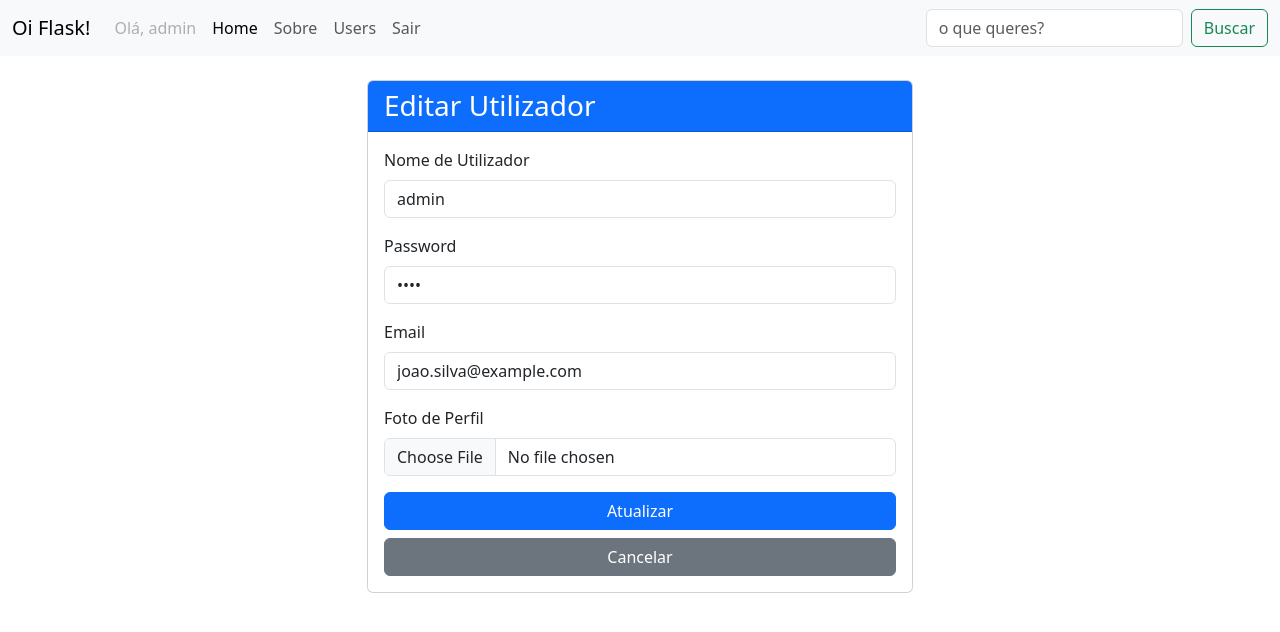
After one commit to StorThiago/base-flask, a Flask app: page /update_user/1 in a window 1280 px wide. The commit adds this page. Shown: the top 632 px of the page. Run offline with Flask 2, Linux system fonts and the light colour scheme; a user stored in the database is signed in; data comes from the database, SQL or seed files in the repository; both versions use the stored data as it was after the commit; data that the repository does not hold is empty; some libraries are stand-ins or nearby versions.

Commit message:
feat: Integração com MySQL e CRUD Básico

```diff
--- a/app/app.py
+++ b/app/app.py
@@ -1,6 +1,7 @@
+import os
 from flask import Flask, request, render_template, redirect, url_for, flash, g, session
 import mysql.connector
-import os
+from werkzeug.utils import secure_filename
 
 
 app = Flask(__name__)
@@ -14,6 +15,18 @@ app.config['MYSQL_HOST'] = os.getenv('DB_HOST', 'db')
 app.config['MYSQL_USER'] = os.getenv('DB_USER', 'flask_user')
 app.config['MYSQL_PASSWORD'] = os.getenv('DB_PASSWORD', 'flask_password')
 app.config['MYSQL_DATABASE'] = os.getenv('DB_NAME', 'flask_db')
+
+
+# Configurações do upload
+UPLOAD_FOLDER = 'static/images/uploads'
+ALLOWED_EXTENSIONS = {'png', 'jpg', 'jpeg', 'gif'}
+app.config['UPLOAD_FOLDER'] = UPLOAD_FOLDER
+app.config['MAX_CONTENT_LENGTH'] = 16 * 1024 * 1024  # 16MB
+
+
+def allowed_file(filename):
+    return '.' in filename and \
+           filename.rsplit('.', 1)[1].lower() in ALLOWED_EXTENSIONS
 
 
 # Gerir coneções com a base
@@ -52,7 +65,7 @@ def login():
         password = request.form.get('password')
 
         if not username or not password:
-            flash('Preencha todos os campos!', 'error')
+            flash('Preencha todos os campos!', 'primary')
             return render_template('login.html')
 
         try:
@@ -70,11 +83,11 @@ def login():
                 flash('Login bem-sucedido!', 'success')
                 return redirect(url_for('dashboard'))
             else:
-                flash('Credenciais inválidas!', 'error')
+                flash('Credenciais inválidas!', 'warning')
 
         except mysql.connector.Error as err:
             app.logger.error(f"Erro na verificação de login: {err}")
-            flash('Erro ao acessar a base de dados.', 'error')
+            flash('Erro ao acessar a base de dados.', 'danger')
 
     return render_template('login.html')
 
@@ -99,18 +112,6 @@ def dashboard():
     return render_template('index.html')
 
 
-# @app.route('/user')
-# def show_user():
-#     if 'user_id' not in session:
-#         flash('Por favor, faça login primeiro!', 'warning')
-#         return redirect(url_for('login'))
-#     return render_template('users.html')
-# @app.route('/user/<username>')
-# def show_user(username):
-#     if 'user_id' not in session:
-#         flash('Por favor, faça login primeiro!', 'warning')
-#         return redirect(url_for('login'))
-#     return f"Bem-vindo, {username}!"
 @app.route('/user')
 def show_user():
     if 'user_id' not in session:
@@ -120,14 +121,14 @@ def show_user():
     try:
         db = get_db()
         cursor = db.cursor(dictionary=True)
-        cursor.execute("SELECT id, username FROM users")
+        cursor.execute("SELECT id, username, photo, is_active FROM users")
         users = cursor.fetchall()
         cursor.close()
 
         return render_template('users.html', users=users)
     except mysql.connector.Error as err:
         app.logger.error(f"Erro ao buscar usuários: {err}")
-        flash('Erro ao buscar usuários na base de dados.', 'error')
+        flash('Erro ao buscar usuários na base de dados.', 'danger')
         return render_template('users.html', users=[])
 
 
@@ -139,8 +140,9 @@ def add_user():
 
     username = request.form.get('username')
     password = request.form.get('password')
+    email = request.form.get('email')
 
-    if not username or not password:
+    if not username or not password or not email:
         flash('Preencha todos os campos!', 'error')
         return redirect(url_for('show_user'))
 
@@ -155,19 +157,47 @@ def add_user():
             cursor.close()
             return redirect(url_for('show_user'))
 
+        # Processar upload da foto
+        photo_filename = None
+        if 'photo' in request.files:
+            file = request.files['photo']
+            if file and allowed_file(file.filename):
+                filename = secure_filename(file.filename)
+                # Usaremos o ID que será gerado
+                photo_filename = f"user_temp_{filename}"
+                file.save(os.path.join(app.config['UPLOAD_FOLDER'], photo_filename))
+
         # Inserir novo usuário
-        cursor.execute("INSERT INTO users (username, password) VALUES (%s, %s)",
-                      (username, password))
+        cursor.execute("INSERT INTO users (username, password, email, photo) VALUES (%s, %s, %s, %s)",
+                      (username, password, email, photo_filename))
+        user_id = cursor.lastrowid
+
+        # Renomear a foto com o ID correto
+        if photo_filename:
+            new_filename = f"user_{user_id}_{filename}"
+            os.rename(
+                os.path.join(app.config['UPLOAD_FOLDER'], photo_filename),
+                os.path.join(app.config['UPLOAD_FOLDER'], new_filename)
+            )
+            cursor.execute("UPDATE users SET photo = %s WHERE id = %s", (new_filename, user_id))
+
         db.commit()
         cursor.close()
 
         flash('Utilizador adicionado com sucesso!', 'success')
-    except mysql.connector.Error as err:
+    except Exception as err:
         db.rollback()
         app.logger.error(f"Erro ao adicionar usuário: {err}")
+        # Remover foto temporária se existir
+        if 'photo_filename' in locals() and photo_filename:
+            try:
+                os.remove(os.path.join(app.config['UPLOAD_FOLDER'], photo_filename))
+            except OSError:
+                pass
         flash('Erro ao adicionar utilizador.', 'danger')
 
     return redirect(url_for('show_user'))
+
 
 @app.route('/delete_user/<int:user_id>', methods=['GET'])
 def delete_user(user_id):
@@ -195,6 +225,100 @@ def delete_user(user_id):
     return redirect(url_for('show_user'))
 
 
+@app.route('/update_user/<int:user_id>', methods=['GET', 'POST'])
+def update_user(user_id):
+    if 'user_id' not in session:
+        flash('Por favor, faça login primeiro!', 'warning')
+        return redirect(url_for('login'))
+
+    try:
+        db = get_db()
+        cursor = db.cursor(dictionary=True)
+
+        if request.method == 'POST':
+            username = request.form.get('username')
+            password = request.form.get('password')
+            email = request.form.get('email')
+
+            # Processar upload da foto
+            photo_filename = None
+            if 'photo' in request.files:
+                file = request.files['photo']
+                if file and allowed_file(file.filename):
+                    filename = secure_filename(file.filename)
+                    photo_filename = f"user_{user_id}_{filename}"
+                    file.save(os.path.join(app.config['UPLOAD_FOLDER'], photo_filename))
+
+            # Atualizar dados do usuário
+            update_query = "UPDATE users SET username = %s, password = %s, email = %s"
+            params = [username, password, email]
+
+            if photo_filename:
+                update_query += ", photo = %s"
+                params.append(photo_filename)
+
+            update_query += " WHERE id = %s"
+            params.append(user_id)
+
+            cursor.execute(update_query, tuple(params))
+            db.commit()
+            flash('Utilizador atualizado com sucesso!', 'success')
+            return redirect(url_for('show_user'))
+
+        # GET - Mostrar formulário de edição
+        cursor.execute("SELECT * FROM users WHERE id = %s", (user_id,))
+        user = cursor.fetchone()
+        cursor.close()
+
+        if not user:
+            flash('Utilizador não encontrado!', 'error')
+            return redirect(url_for('show_user'))
+
+        return render_template('edit_user.html', user=user)
+
+    except mysql.connector.Error as err:
+        db.rollback()
+        app.logger.error(f"Erro ao atualizar usuário: {err}")
+        flash('Erro ao atualizar utilizador.', 'danger')
+        return redirect(url_for('show_user'))
+
+
+@app.route('/toggle_user/<int:user_id>', methods=['POST'])
+def toggle_user(user_id):
+    if 'user_id' not in session:
+        flash('Por favor, faça login primeiro!', 'warning')
+        return redirect(url_for('login'))
+
+    try:
+        db = get_db()
+        cursor = db.cursor(dictionary=True)
+
+        # Obter estado atual
+        cursor.execute("SELECT is_active FROM users WHERE id = %s", (user_id,))
+        user = cursor.fetchone()
+
+        if not user:
+            flash('Utilizador não encontrado!', 'danger')
+            return redirect(url_for('show_user'))
+
+        # Inverter estado
+        new_state = not user['is_active']
+        cursor.execute("UPDATE users SET is_active = %s WHERE id = %s",
+                       (new_state, user_id))
+        db.commit()
+        cursor.close()
+
+        status = "ativado" if new_state else "desativado"
+        flash(f'Acesso do utilizador {status} com sucesso!', 'success')
+
+    except mysql.connector.Error as err:
+        db.rollback()
+        app.logger.error(f"Erro ao alterar estado do usuário: {err}")
+        flash('Erro ao alterar estado do utilizador.', 'danger')
+
+    return redirect(url_for('show_user'))
+
+
 @app.route("/sobre")
 def sobre():
     if 'user_id' not in session:
@@ -213,4 +337,8 @@ def busca():
 
 
 if __name__ == "__main__":
+    # Cria a pasta de uploads se não existir
+    if not os.path.exists(UPLOAD_FOLDER):
+        os.makedirs(UPLOAD_FOLDER)
+
     app.run(debug=True)
--- /dev/null
+++ b/app/templates/edit_user.html
@@ -0,0 +1,49 @@
+{% extends "base.html" %}
+{% block content %}
+
+<div class="container mt-4">
+    <div class="row justify-content-center">
+        <div class="col-md-6">
+            <div class="card">
+                <div class="card-header bg-primary text-white">
+                    <h3 class="mb-0">Editar Utilizador</h3>
+                </div>
+                <div class="card-body">
+                    <form action="{{ url_for('update_user', user_id=user.id) }}" method="POST" enctype="multipart/form-data">
+                        <div class="mb-3">
+                            <label for="username" class="form-label">Nome de Utilizador</label>
+                            <input type="text" class="form-control" id="username" name="username"
+                                   value="{{ user.username }}" required>
+                        </div>
+                        <div class="mb-3">
+                            <label for="password" class="form-label">Password</label>
+                            <input type="password" class="form-control" id="password" name="password"
+                                   value="{{ user.password }}" required>
+                        </div>
+                        <div class="mb-3">
+                            <label for="email" class="form-label">Email</label>
+                            <input type="email" class="form-control" id="email" name="email"
+                                   value="{{ user.email }}" required>
+                        </div>
+                        <div class="mb-3">
+                            <label for="photo" class="form-label">Foto de Perfil</label>
+                            <input type="file" class="form-control" id="photo" name="photo" accept="image/*">
+                            {% if user.photo %}
+                                <div class="mt-2">
+                                    <img src="{{ url_for('static', filename='images/uploads/' + user.photo) }}"
+                                         alt="Foto atual" style="max-width: 100px;">
+                                </div>
+                            {% endif %}
+                        </div>
+                        <div class="d-grid gap-2">
+                            <button type="submit" class="btn btn-primary">Atualizar</button>
+                            <a href="{{ url_for('show_user') }}" class="btn btn-secondary">Cancelar</a>
+                        </div>
+                    </form>
+                </div>
+            </div>
+        </div>
+    </div>
+</div>
+
+{% endblock %}
```
Also changed, not shown: app/requirements.txt (+7 -3 lines), app/templates/users.html (+31 -2 lines), db/init.sql (+26 -0 lines), app/static/images/uploads/user_2_723_603561569653969_1439361938_n.jpg (added).
